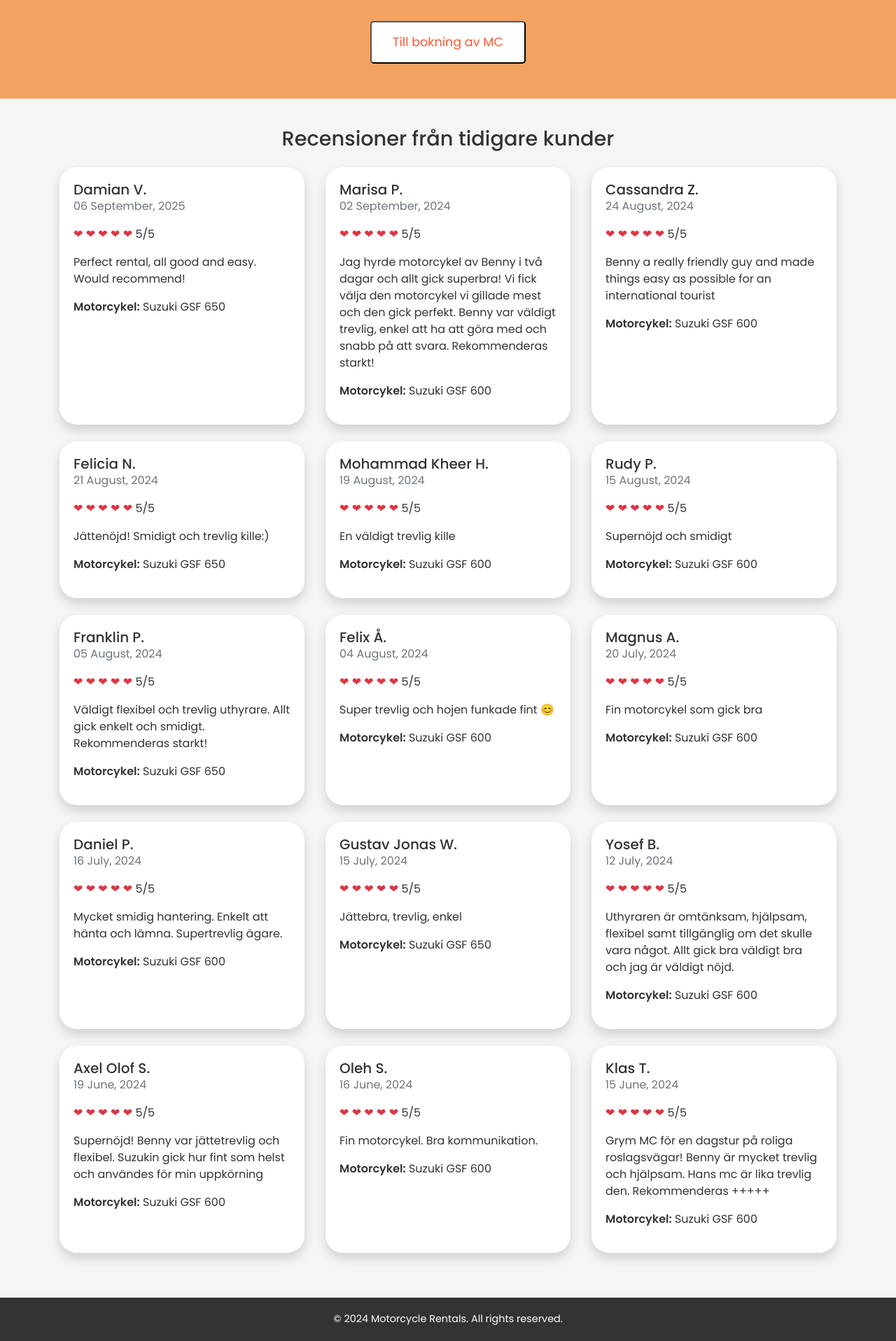
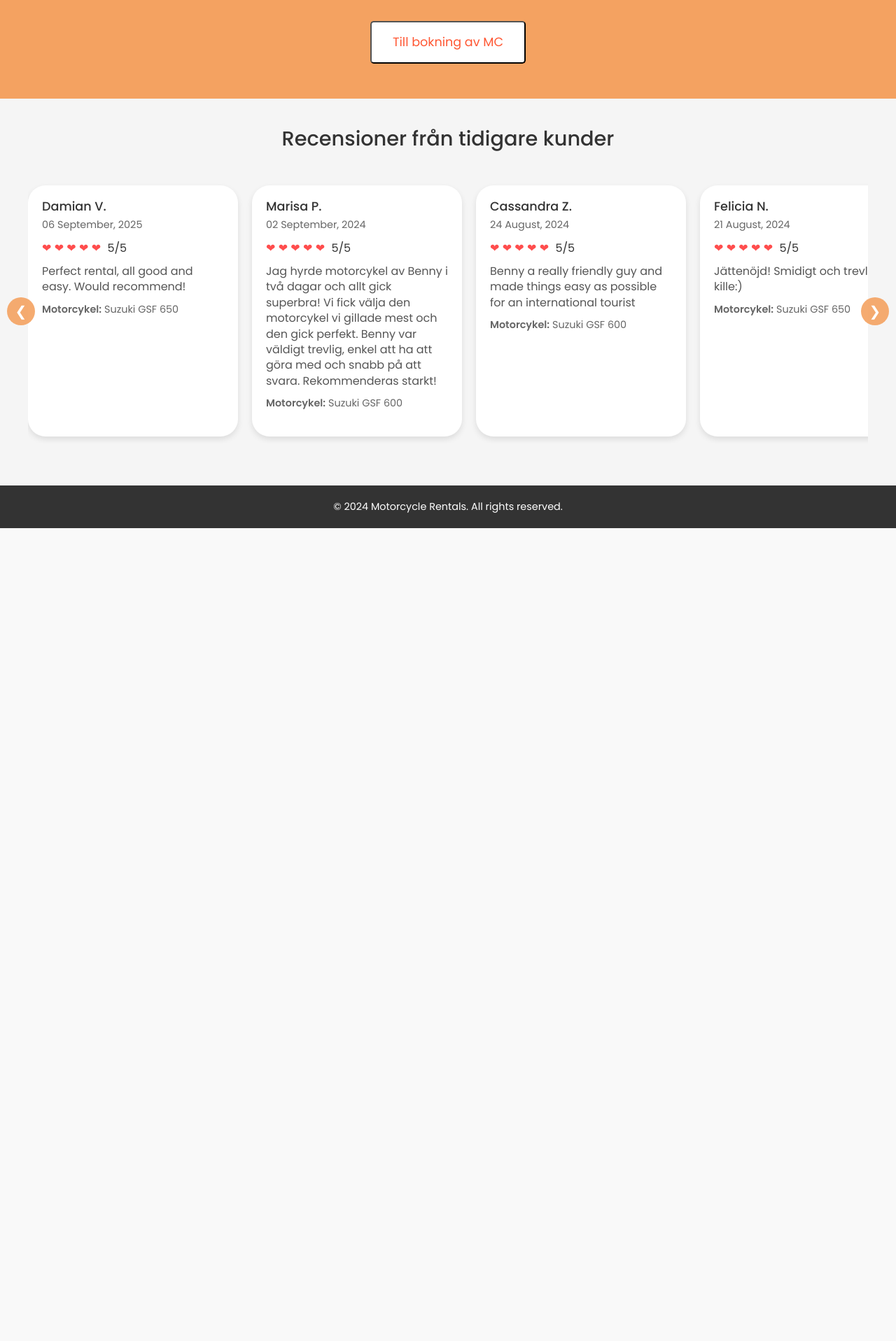
Before and after one commit to BennyTruong/HyraMC, a Django app: page / in a window 1280 px wide. Shown: the part 1526-3443 px from the top of the page at 70% size. After the commit the page ends 2281 px from the top, so only its background shows below. Run offline with Django 5.2, Linux system fonts and the light colour scheme; data comes from the database, SQL or seed files in the repository; both versions use the stored data as it was after the commit; some libraries are stand-ins or nearby versions.

Commit message:
Entered all the reviews and made a scrollable review section

```diff
--- a/booking/templates/bookings/home.html
+++ b/booking/templates/bookings/home.html
@@ -183,6 +183,132 @@
             margin: 0;
             font-size: 0.9rem;
         }
+
+        /* Reviews Section */
+        .reviews-container {
+            width: 100%;
+            padding: 20px 40px;
+            margin: 20px 0;
+            overflow: hidden;
+        }
+
+        .reviews-scroll {
+            display: flex;
+            overflow-x: auto;
+            scroll-behavior: smooth;
+            -webkit-overflow-scrolling: touch;
+            gap: 20px;
+            padding: 10px 0;
+        }
+
+        /* Hide scrollbar but keep functionality */
+        .reviews-scroll::-webkit-scrollbar {
+            height: 8px;
+        }
+
+        .reviews-scroll::-webkit-scrollbar-track {
+            background: #f1f1f1;
+            border-radius: 4px;
+        }
+
+        .reviews-scroll::-webkit-scrollbar-thumb {
+            background: #f4a261;
+            border-radius: 4px;
+        }
+
+        .reviews-scroll::-webkit-scrollbar-thumb:hover {
+            background: #c44127;
+        }
+
+        .review-card {
+            flex: 0 0 auto;
+            width: 300px;
+            background: #fff;
+            border-radius: 25px;
+            padding: 20px;
+            box-shadow: 0 4px 8px rgba(0, 0, 0, 0.1);
+        }
+
+        .review-header {
+            margin-bottom: 10px;
+        }
+
+        .review-header h5 {
+            margin: 0;
+            color: #333;
+            font-size: 1.1rem;
+        }
+
+        .review-date {
+            color: #666;
+            font-size: 0.9rem;
+            margin: 5px 0;
+        }
+
+        .review-rating {
+            color: #333;
+            margin: 10px 0;
+        }
+
+        .hearts {
+            color: #ff4d4d;
+            margin-right: 5px;
+        }
+
+        .review-text {
+            color: #555;
+            margin: 10px 0;
+            line-height: 1.4;
+        }
+
+        .review-motorcycle {
+            color: #666;
+            font-size: 0.9rem;
+            margin-top: 10px;
+        }
+
+        .reviews-container {
+            position: relative;
+            /* ...existing styles... */
+        }
+
+        .scroll-arrow {
+            position: absolute;
+            top: 50%;
+            transform: translateY(-50%);
+            width: 40px;
+            height: 40px;
+            background: rgba(244, 162, 97, 0.9);
+            border: none;
+            border-radius: 50%;
+            color: white;
+            font-size: 20px;
+            cursor: pointer;
+            z-index: 2;
+            transition: background-color 0.3s ease;
+        }
+
+        .scroll-arrow:hover {
+            background: rgba(196, 65, 39, 0.9);
+        }
+
+        .left-arrow {
+            left: 10px;
+        }
+
+        .right-arrow {
+            right: 10px;
+        }
+
+        .reviews-scroll {
+            /* ...existing styles... */
+            scroll-snap-type: x mandatory;
+        }
+
+        .review-card {
+            /* ...existing styles... */
+            scroll-snap-align: center;
+        }
     </style>
 </head>
 
@@ -242,38 +368,85 @@
 
     <!-- Reviews -->
     <h3 class="reviews-title">Recensioner från tidigare kunder</h3>
-    <div class="container mt-4">
-        <div class="row justify-content-center">
+    <div class="reviews-container">
+        <button class="scroll-arrow left-arrow">&#10094;</button>
+        <div class="reviews-scroll">
             {% for review in reviews %}
-            <div class="col-md-4 mb-4">
-                <div class="card h-100 shadow border-0" style="border-radius: 25px;">
-                    <div class="card-body">
-                        <div class="d-flex align-items-center mb-3">
-                            <div>
-                                <h5 class="card-title mb-0">{{ review.first_name }} {{ review.last_name|slice:":1" }}.</h5>
-                                <p class="text-muted mb-0">{{ review.created_at|date:"d F, Y" }}</p>
-                            </div>
-                        </div>
-                        <p class="card-text">
-                            <!-- Display rating with hearts -->
-                            <span class="text-danger">
-                                {% for i in "12345"|slice:review.rating %}
-                                    &#10084;
-                                {% endfor %}
-                            </span> {{ review.rating }}/5
-                        </p>
-                        <p>{{ review.review_text }}</p>
-                        <p><strong>Motorcykel:</strong> {{ review.motorcycle.model }}</p>
+            <div class="review-card">
+                <div class="review-content">
+                    <div class="review-header">
+                        <h5>{{ review.first_name }} {{ review.last_name|slice:":1" }}.</h5>
+                        <p class="review-date">{{ review.created_at|date:"d F, Y" }}</p>
                     </div>
+                    <p class="review-rating">
+                        <span class="hearts">
+                            {% for i in "12345"|slice:review.rating %}
+                                &#10084;
+                            {% endfor %}
+                        </span>
+                        {{ review.rating }}/5
+                    </p>
+                    <p class="review-text">{{ review.review_text }}</p>
+                    <p class="review-motorcycle"><strong>Motorcykel:</strong> {{ review.motorcycle.model }}</p>
                 </div>
             </div>
             {% empty %}
-            <div class="col-md-12 text-center">
+            <div class="review-card">
                 <p>Inga recensioner ännu. Var först med att dela din upplevelse!</p>
             </div>
             {% endfor %}
         </div>
+        <button class="scroll-arrow right-arrow">&#10095;</button>
     </div>
+
+    <script>
+        document.addEventListener('DOMContentLoaded', function() {
+            const scrollContainer = document.querySelector('.reviews-scroll');
+            const leftArrow = document.querySelector('.left-arrow');
+            const rightArrow = document.querySelector('.right-arrow');
+            const scrollAmount = 300; // Width of one review card
+            let autoScrollInterval;
+
+            // Arrow click handlers
+            leftArrow.addEventListener('click', () => {
+                scrollContainer.scrollBy({
+                    left: -scrollAmount,
+                    behavior: 'smooth'
+                });
+            });
+
+            rightArrow.addEventListener('click', () => {
+                scrollContainer.scrollBy({
+                    left: scrollAmount,
+                    behavior: 'smooth'
+                });
+            });
+
+            // Auto scroll function
+            function startAutoScroll() {
+                autoScrollInterval = setInterval(() => {
+                    if (scrollContainer.scrollLeft + scrollContainer.clientWidth >= scrollContainer.scrollWidth) {
+                        // Reset to start when reaching the end
+                        scrollContainer.scrollTo({ left: 0, behavior: 'smooth' });
+                    } else {
+                        scrollContainer.scrollBy({ left: scrollAmount, behavior: 'smooth' });
+                    }
+                }, 5000); // Scroll every 5 seconds
+            }
+
+            // Pause auto-scroll on hover or touch
+            scrollContainer.addEventListener('mouseenter', () => {
+                clearInterval(autoScrollInterval);
+            });
+
+            scrollContainer.addEventListener('mouseleave', () => {
+                startAutoScroll();
+            });
+
+            // Start auto-scroll
+            startAutoScroll();
+        });
+        </script>
 
     {% endblock %}
 </body>
```
Also changed, not shown: db.sqlite3.
